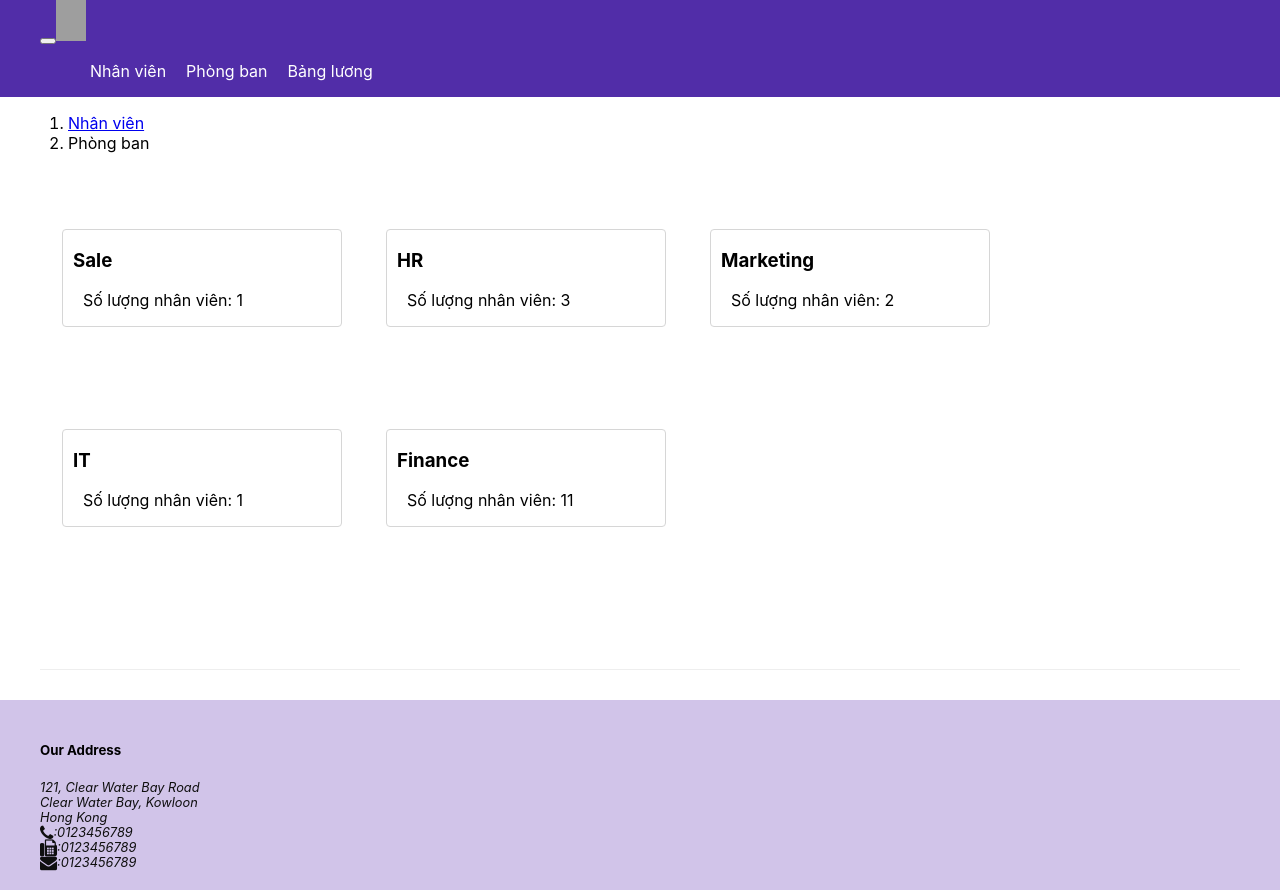
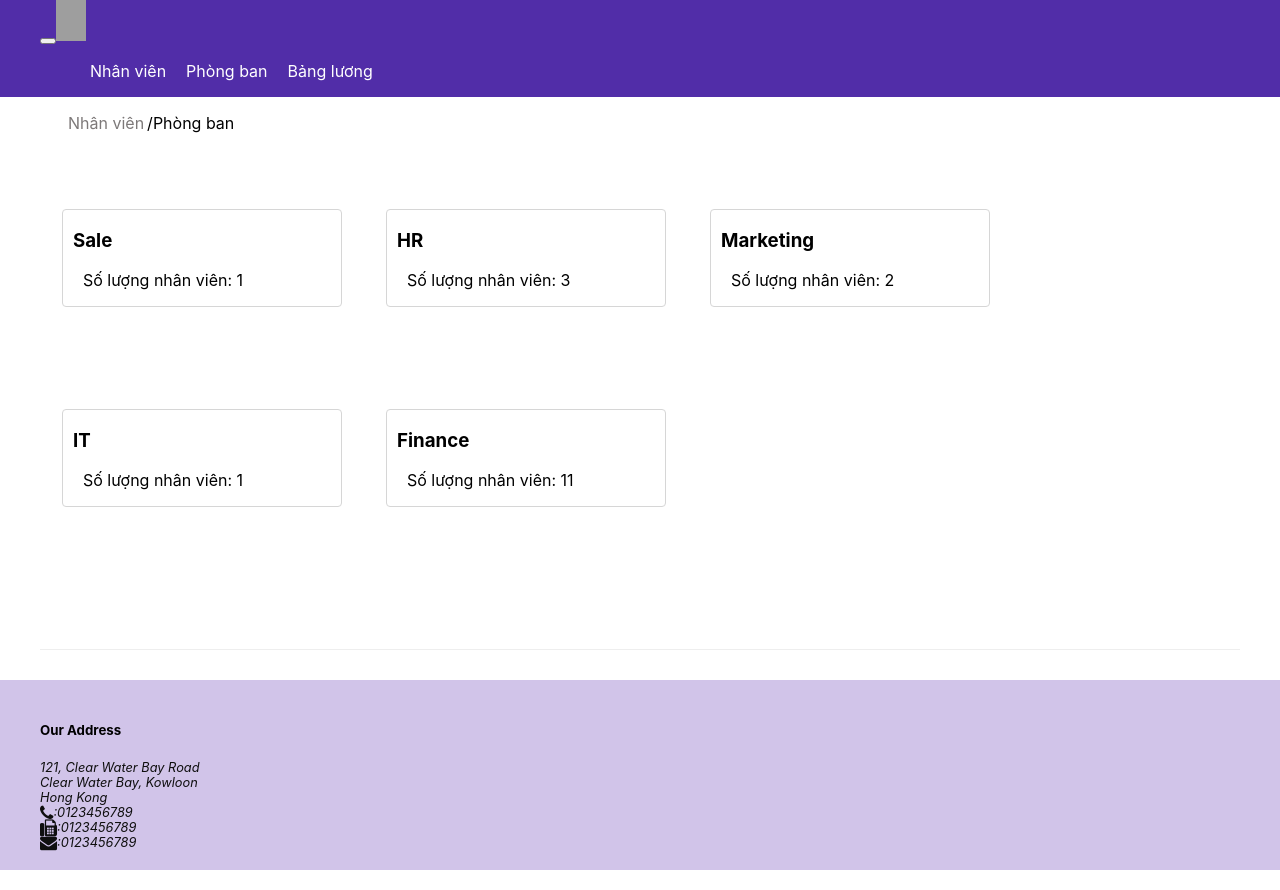
Before and after one commit to hainguyen-url/Suong1306, a React (Create React App) app: page /department in a window 1280 px wide. Built offline with nearby package versions, Linux system fonts and the light colour scheme; grey boxes are pictures that could not be loaded.

Commit message:
upload code to github

```diff
--- a/src/App.css
+++ b/src/App.css
@@ -62,3 +62,16 @@ address{
 .header{
   margin-bottom: 30px;
 }
+.breadcrumb{
+  list-style-type: none;
+  display: flex;
+}
+.breadcrumb-item a{
+  text-decoration: none;
+  margin-right: 3px;
+  color: #7d7979;
+}
+
+.active{
+  text-decoration: none;
+}
--- a/src/component/DepartmentComponent.js
+++ b/src/component/DepartmentComponent.js
@@ -20,7 +20,7 @@ function Department(props){
         <div className="grid wide">
             <div className="row">
                 <Breadcrumb>
-                    <BreadcrumbItem><Link to="/staff">Nhân viên</Link></BreadcrumbItem>
+                    <BreadcrumbItem><Link to="/staff">Nhân viên</Link></BreadcrumbItem> /
                     <BreadcrumbItem active>Phòng ban</BreadcrumbItem>
                 </Breadcrumb>
             </div>
--- a/src/component/ListDetailComponent.js
+++ b/src/component/ListDetailComponent.js
@@ -4,37 +4,47 @@ import { Link } from 'react-router-dom';
 export const ListDetail = ({staffs, props}) =>{
     const Renderimage = (staffs) =>{
         return staffs != null
-        ?<Card>
-            <CardImg Width='50%' object src={staffs.Image} />
-        </Card>
+        ?<div className='row' key={staffs.id}>
+            <div className='col l-3 m-4 c-12'>
+                <Card>
+                    <img Width='50%' object src={staffs.Image} />
+                </Card>
+            </div>
+            <div className='col l-9 m-8 c-12'>
+                <Card>
+                    <CardTitle>Họ và tên: {staffs.name}</CardTitle>
+                    <CardText>Ngày sinh: {staffs.doB}</CardText>
+                    <CardText>Ngày vào công ty: {staffs.startDate}</CardText>
+                    <CardText>Phòng ban: {staffs.department}</CardText>
+                    <CardText>Số ngày nghỉ còn lại: {staffs.annualLeave}</CardText>
+                    <CardText>Số ngày đã làm thêm: {staffs.overTime}</CardText>
+                </Card>
+            </div>
+        </div>
         :<div></div>;
+
     };
-    const RenderInfo = (staffs) =>{
-        return staffs != null
-        ?<Card key={staffs.id}>
-            <CardTitle>Họ và tên:{staffs.name}</CardTitle>
-            <CardText>Ngày sinh:{staffs.doB}</CardText>
-            <CardText>Ngày vào công ty:{staffs.startDate}</CardText>
-            <CardText>Phòng ban:{staffs.department}</CardText>
-            <CardText>Số ngày nghỉ còn lại:{staffs.annualLeave}</CardText>
-            <CardText>Số ngày đã làm thêm:{staffs.overTime}</CardText>
-        </Card>
-        :<div></div>;
-    };
+
+
+    // const RenderInfo = (staffs) =>{
+    //     return staffs != null
+    //     ?<
+    //     :<div></div>;
+    // };
     return staffs != null
-    ? <div className='container'>
+    ? <div className='grid'>
         <div className="row">
         <Breadcrumb>
                 <BreadcrumbItem><Link to="/staff">Nhân viên</Link></BreadcrumbItem>
                 <BreadcrumbItem><Link to="/staff/">{staffs.name}</Link></BreadcrumbItem>
-                <BreadcrumbItem active>{props.staffs.name}</BreadcrumbItem>
+                {/* <BreadcrumbItem active>{props.staffs.name}</BreadcrumbItem> */}
             </Breadcrumb>
-            <div className="col l-3 m-4 c-12">
+            <div className="row">
                 {Renderimage(staffs)}
             </div>
-            <div className='col l-9 m-8 c-12'>
+            {/* <div className='col l-9 m-8 c-12'>
                 {RenderInfo(staffs)}
-            </div>
+            </div> */}
         </div>
     </div>
     :<div></div>
--- a/src/component/MainComponent.js
+++ b/src/component/MainComponent.js
@@ -1,5 +1,5 @@
 import { useState } from 'react';
-import { Routes, Route } from 'react-router-dom';
+import { Routes, Route, useParams } from 'react-router-dom';
 import { STAFFS } from '../shared/staffs';
 import { Staff } from './list';
 import { ROLE } from '../shared/staffs';
@@ -18,8 +18,11 @@ function Main(props) {
   const [ departments, setdepartments] = useState(DEPARTMENTS);
 
   const StaffWithId = ({match}) => {
-    return(
-      <ListDetail staffs={staffs.filter((staff) => staff.id ===parseInt(match.params.staffId,10))[0]}/>
+    const { staffId } = useParams();
+    return (
+      <ListDetail
+          staffs={staffs.filter((staffs) => staffs.id === staffId)}
+      />
     );
   }
   return (
@@ -28,7 +31,7 @@ function Main(props) {
         <Routes>
           <Route>
             <Route path='/staff' element={<Staff staffs={staffs}/>}/>
-            <Route exact path='/staff/:staffId' element={<StaffWithId/>}/>
+            <Route exact path='/staff/:staffId' element={<StaffWithId staffs={staffs}/>}/>
             <Route exact path='/department' element={<Department departments={departments}/>}/>
             <Route exact path='/payroll' element={<Payroll staffs={staffs}/>}/>
           </Route>
--- a/src/component/PayrollComponent.js
+++ b/src/component/PayrollComponent.js
@@ -12,6 +12,7 @@ import { Media } from "reactstrap";
                     <p>Mã nhân viên: {staffs.id}</p>
                     <p>Hệ số lương: {staffs.salaryScale}</p>
                     <p>Số ngày làm thêm: {staffs.overTime}</p>
+                    <p>luong: {staffs.salaryScale} * 3000000 + {staffs.overTime} * 200000</p>
                 </Card>
             </div>
         );
@@ -20,7 +21,7 @@ import { Media } from "reactstrap";
         <div className="container">
             <div className="row">
                 <Breadcrumb>
-                    <BreadcrumbItem><Link to="/staff">Nhân viên</Link></BreadcrumbItem>
+                    <BreadcrumbItem><Link to="/staff">Nhân viên</Link></BreadcrumbItem>/
                     <BreadcrumbItem active>Bảng lương</BreadcrumbItem>
                 </Breadcrumb>
             </div>
```
